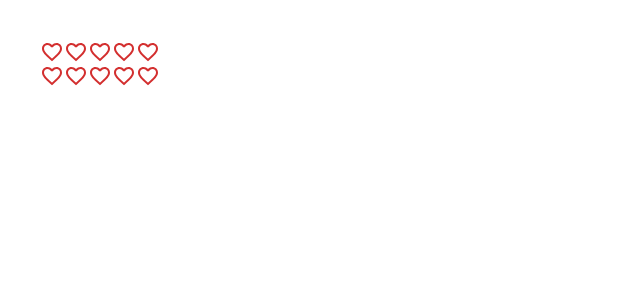
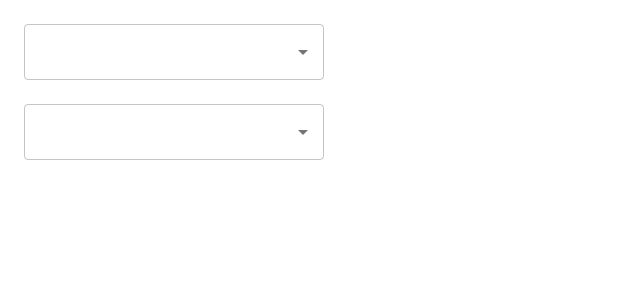
Before and after one commit to sara-farokhi/mui, a React (Create React App) app: page / in a window 1280 px wide. Shown: the top 300 px of the page, without its empty margins (0-640 px from the left). Built offline with nearby package versions, Linux system fonts and the light colour scheme.

Commit message:
mui AutoComplete

```diff
--- a/src/App.tsx
+++ b/src/App.tsx
@@ -7,7 +7,10 @@ import './App.css';
 // import MuiRadio from "./components/MuiRadio"
 // import MuiCheckBox from "./components/MuiCheckBox"
 // import MuiSwitch from "./components/MuiSwitch"
-import MuiRating from "./components/MuiRating"
+// import MuiRating from "./components/MuiRating"
+import MuiAutoComplete from "./components/MuiAutoComplete"
+
+
 
 
 
@@ -19,8 +22,8 @@ function App() {
       {/* <MuiTextField /> */}
       {/* <MuiSelect /> */}
       {/* {<MuiCheckBox />} */}
-      {<MuiRating />}
-
+      {/* {<MuiRating />} */}
+      {<MuiAutoComplete />}
     </div>
   );
 }
--- /dev/null
+++ b/src/components/MuiAutoComplete.tsx
@@ -0,0 +1,43 @@
+import { useState } from 'react'
+import { Autocomplete, Stack, TextField } from "@mui/material"
+
+
+const MuiAutoComplete = () => {
+    type skill = {
+        id: number,
+        label: string
+    }
+
+    const skills = ['html', 'css', 'js', 'typescrpt', 'react'];
+    const skillAsObj = skills.map((skill, i) => (
+        { id: i, label: skill }
+    ))
+    const [value, setValue] = useState<null | string>(null)
+    const [objValue, setObjValue] = useState<null | skill>(null)
+    console.log(value)
+    console.log(objValue)
+
+
+    return (
+        <>
+            <Stack spacing={2} width="300px" m={3}>
+                <Autocomplete
+                    options={skills}
+                    renderInput={(params) => <TextField {...params} />}
+                    onChange={(e: any, newValue: string | null) => setValue(newValue)}
+                    value={value}
+                ></Autocomplete>
+            </Stack>
+            <Stack spacing={2} width="300px" m={3}>
+                <Autocomplete
+                    options={skillAsObj}
+                    renderInput={(params) => <TextField {...params} />}
+                    onChange={(e: any, newValue: null | skill) => setObjValue(newValue)}
+                    value={objValue}
+                ></Autocomplete>
+            </Stack>
+        </>
+    )
+}
+
+export default MuiAutoComplete
```
